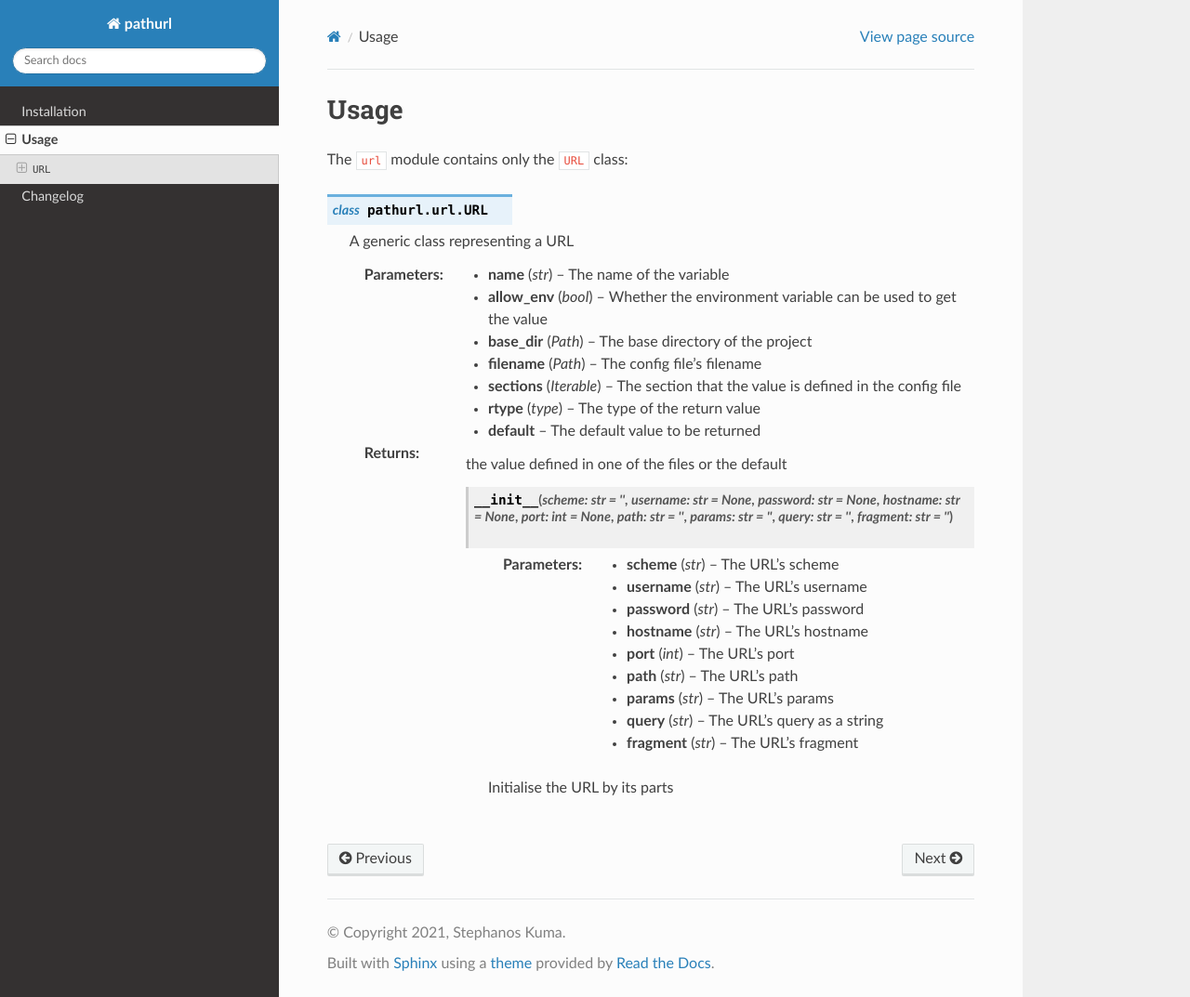
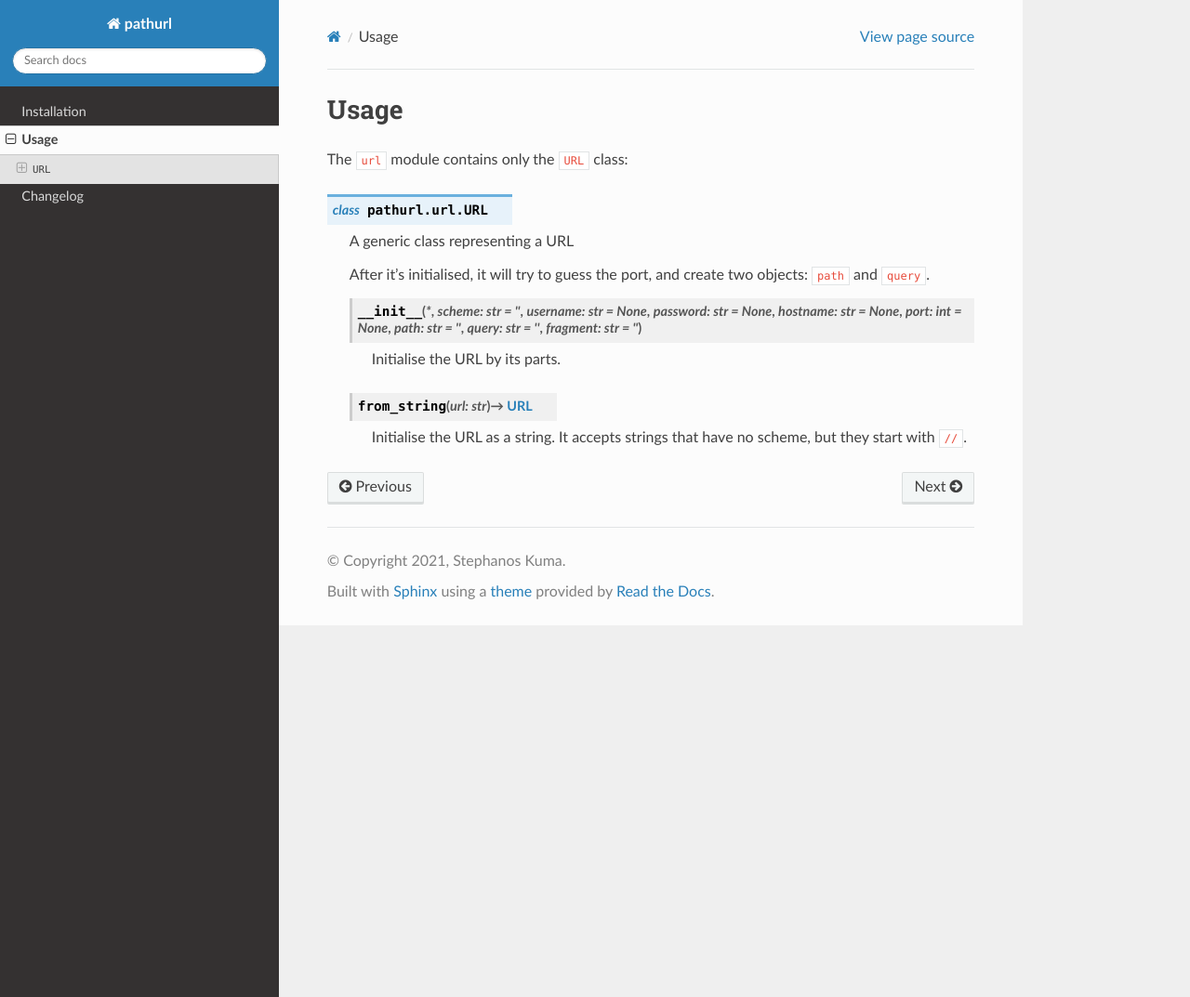
Before and after one commit to spapanik/pathurl, a Sphinx documentation site: the page built from docs/source/usage.rst, in a window 1280 px wide and 1073 px high. Shown: the whole window at 93% size. Built offline with Sphinx 7.4.7 and the Read the Docs theme 2.0.0, drawn with Linux system fonts in a browser that asks for light colours.

Commit message:
Update documentation

```diff
--- a/docs/source/usage.rst
+++ b/docs/source/usage.rst
@@ -8,37 +8,24 @@
 
 .. py:class:: URL
 
-   A generic class representing a URL
+    A generic class representing a URL
 
-   :param str name: The name of the variable
-   :param bool allow_env: Whether the environment variable can be used to get the value
-   :param Path base_dir: The base directory of the project
-   :param Path filename: The config file's filename
-   :param Iterable sections: The section that the value is defined in the config file
-   :param type rtype: The type of the return value
-   :param default: The default value to be returned
-   :return: the value defined in one of the files or the default
+    After it's initialised, it will try to guess the port, and create two objects: ``path`` and ``query``.
 
     .. py:method:: __init__( \
+            *, \
             scheme: str = "", \
             username: str = None, \
             password: str = None, \
             hostname: str = None, \
             port: int = None, \
             path: str = "", \
-            params: str = "", \
             query: str = "", \
             fragment: str = "", \
         )
 
-        :param str scheme: The URL's scheme
-        :param str username: The URL's username
-        :param str password: The URL's password
-        :param str hostname: The URL's hostname
-        :param int port: The URL's port
-        :param str path: The URL's path
-        :param str params: The URL's params
-        :param str query: The URL's query as a string
-        :param str fragment: The URL's fragment
+        Initialise the URL by its parts.
 
-        Initialise the URL by its parts
+    .. py:method:: from_string(url: str) -> URL
+
+        Initialise the URL as a string. It accepts strings that have no scheme, but they start with ``//``.
```
